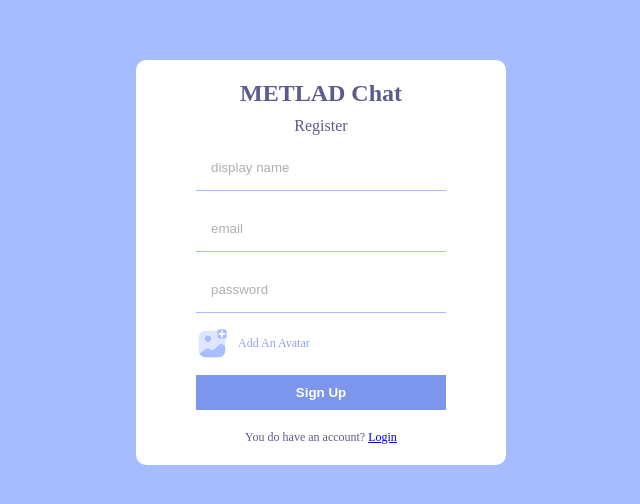
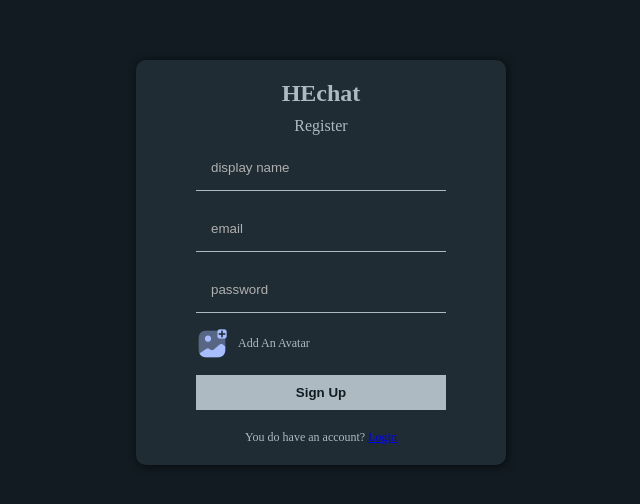
Before and after one commit to Adedayoke/MetChat, a React (Create React App) app: page /register in a window 1280 px wide. Shown: the part 138-642 px from the top of the page, without its empty margins (319-959 px from the left). Built offline with nearby package versions, Linux system fonts and the light colour scheme; no server answers.

Commit message:
error handling

```diff
--- /dev/null
+++ b/src/components/Loader.jsx
@@ -0,0 +1,11 @@
+import React from 'react'
+
+const Loader = () => {
+  return (
+    <div className='loader'>
+        <span className="spinner"></span>
+    </div>
+  )
+}
+
+export default Loader
--- a/src/pages/Login.jsx
+++ b/src/pages/Login.jsx
@@ -4,15 +4,25 @@ import React, { useContext, useState } from "react";
 import { useNavigate, Link} from "react-router-dom";
 import { auth } from "../firebase";
 import { AuthContext } from "../context/AuthContext";
+import Loader from "../components/Loader";
 
 function Login() {
   const [errState, setErr] = useState(false)
   const {setCurrentUser} = useContext(AuthContext)
+  const [loaderState, setLoaderState] =  useState(false)
 
   const navigate = useNavigate()
 
+  const ErrorFunction = () => {
+    setErr(true)
+      setLoaderState(false)
+      setTimeout(()=>{
+        setErr(false)
+      }, 3000)
+  }
   const handleSubmit = async (e)=>{
     e.preventDefault();
+    setLoaderState(true)
     const email = e.target[0].value
     const password = e.target[1].value
 
@@ -21,15 +31,11 @@ function Login() {
       onAuthStateChanged(auth, (user) => {
         if (user) {
           setCurrentUser(user)
-          console.log('userSet')
           navigate("/")
         }
     });
     }catch(err){
-      setErr(true)
-      setTimeout(()=>{
-        setErr(false)
-      })
+      ErrorFunction()
     }
   }
   // adedayoke2006@gmail.com
@@ -37,14 +43,18 @@ function Login() {
   return (
     <div className="formContainer">
       <div className="formWrapper">
-        <span className="logo">METLAD Chat</span>
+        <span className="logo">HEchat</span>
         <span className="title">Login</span>
         <form onSubmit={handleSubmit}>
-            <input type="email" placeholder="email"/>
-            <input type="password" placeholder="password" />
-            <button>Login</button>
+          <input required type="email" placeholder="email"/>
+          <input required type="password" placeholder="password" />
+          {
+            !loaderState ?
+            <button>Login</button>:
+            <Loader />
+          }
         </form>
-        {errState && <span>Something went wrong</span> }
+        {errState && <div className="error">Something went wrong</div> }
         <p>You don't have an account? <Link to="/register">Register</Link></p>
       </div>
     </div>
--- a/src/pages/Register.jsx
+++ b/src/pages/Register.jsx
@@ -6,14 +6,24 @@ import { ref, getDownloadURL, uploadBytes } from "firebase/storage";
 import { doc, setDoc } from "firebase/firestore";
 import { useNavigate, Link } from "react-router-dom";
 import { AuthContext } from "../context/AuthContext";
+import Loader from "../components/Loader";
 
 function Register() {
   const [errState, setErr] = useState(false)
   const navigate = useNavigate()
   const {setCurrentUser} = useContext(AuthContext)
+  const [loaderState, setLoaderState] =  useState(false)
 
+  const ErrorFunction = () => {
+    setErr(true)
+      setLoaderState(false)
+      setTimeout(()=>{
+        setErr(false)
+      }, 3000)
+  }
   const handleSubmit = async (e)=>{
     e.preventDefault();
+    setLoaderState(true)
     const displayName = e.target[0].value
     const email = e.target[1].value
     const password = e.target[2].value
@@ -45,23 +55,10 @@ function Register() {
             }
           });
           navigate("/")
-        }).catch((error)=>{
-          setErr(true)
-            setTimeout(()=>{
-              setErr(false)
-            })
-        })
-      }).catch((error)=>{
-        setErr(true)
-          setTimeout(()=>{
-            setErr(false)
-          })
-      })
+        }).catch(ErrorFunction())
+      }).catch(ErrorFunction())
     }catch(err){
-      setErr(true)
-      setTimeout(()=>{
-        setErr(false)
-      })
+      ErrorFunction()
     }
 
 
@@ -70,19 +67,20 @@ function Register() {
   return (
     <div className="formContainer">
       <div className="formWrapper">
-        <span className="logo">METLAD Chat</span>
+        <span className="logo">HEchat</span>
         <span className="title">Register</span>
         <form onSubmit={handleSubmit}>
-            <input type="text" placeholder="display name"/>
-            <input type="email" placeholder="email"/>
-            <input type="password" placeholder="password" />
-            <input style={{display:"none"}}  type="file" id="file"/>
+            <input required type="text" placeholder="display name"/>
+            <input required type="email" placeholder="email"/>
+            <input required type="password" placeholder="password" />
+            <input required style={{display:"none"}}  type="file" id="file"/>
             <label htmlFor="file">
               <img src={Add} alt="" />
               <span>Add An Avatar</span>
             </label>
-            <button>Sign Up</button>
-            {errState && <span>Something went wrong</span> }
+            {!loaderState ? <button>Sign Up</button> :
+            <Loader />}
+            {errState && <div className="error">Something went wrong</div> }
         </form>
         <p>You do have an account? <Link to="/login">
         Login</Link></p>
--- a/src/style.scss
+++ b/src/style.scss
@@ -3,15 +3,24 @@
     box-sizing: border-box;
     margin: 0;
 }
+@keyframes spin{
+    from{
+        transform: rotate(0);
+    }
+    to{
+        transform: rotate(360deg);
+    }
+}
 .formContainer{
-    background-color: #a7bcff;
+    background-color: #111b21;
     height: 100vh;
     display: flex;
     align-items: center;
     justify-content: center;
 
     .formWrapper{
-        background-color: #fff;
+        box-shadow: 1px 1px 8px 0px rgba(0, 0, 0, .6);
+        background-color: #202c33;
         padding: 20px 60px;
         border-radius: 10px;
         display: flex;
@@ -19,15 +28,19 @@
         gap: 10px;
         align-items: center;
 
+        .error{
+            color: red;
+            font-family: sans-serif;
+        }
 
         .logo{
-            color: #5d5b8d;
+            color: #aebac1;
             font-weight: bold;
             font-size: 24px;
         }
 
         .title{
-            color: #5d5b8d;
+            color: #aebac1;
             flex-direction: column;
             gap: 15px;
         }
@@ -38,26 +51,53 @@
             input{
                 padding: 15px;
                 border: none;
-                border-bottom:1px solid  #a7bcff;
+                border-bottom: 1px solid  #aebac1;
                 width: 250px;
-
+                outline: none;
+                background-color: #202c33;
+                color: #fff;
                 &::placeholder{
                     color: rgb(175, 175, 175);
                 }
             }
             button{
-                background-color: #7b96ec;
-                color: white;
+                background-color: #aebac1;
+                color: #111b21;
                 padding: 10px;
                 font-weight: bold;
                 cursor: pointer;
                 border: none;
             }
+            .loader{
+                width: 100%;
+                height: 30px;
+                display: flex;
+                align-items: center;
+                justify-content: center;
+                .spinner{
+                    animation: spin .8s linear infinite forwards;
+                    width: 20px;
+                    border-radius: 50%;
+                    height: 20px;
+                    border: 1px solid #aebac1;
+                    background-color: #202c33;
+                    position: relative;
+                    &::before{
+                        position: absolute;
+                        content: "";
+                        left: 90%;
+                        top: 0;
+                        background-color: #202c33;
+                        width: 5px;
+                        height: inherit;
+                    }
+                }
+            }
             label{
                 display: flex;
                 align-items: center;
                 gap: 10px;
-                color: #8da4f1;
+                color: #aebac1;
                 font-size: 12px;
                 cursor: pointer;
                 img{
@@ -66,7 +106,7 @@
             }
         }
         p{
-            color: #5d5b8d;
+            color: #aebac1;
             font-size: 12px;
             margin-top: 10px;
         }
@@ -169,6 +209,7 @@
                     span{
                         font-size: 18px;
                         font-weight: 600;
+                        text-transform: capitalize;
                     }
                     p{
                         font-size: 14px;
@@ -295,7 +336,7 @@
                     width: 100%;
                     border: none;
                     outline: none;
-                    color: #2f2d52;
+                    color: white;
                     font-size: 18px;
 
                     &::placeholder{
```
Also changed, not shown: src/components/Chat.jsx (+1 -1 lines).
